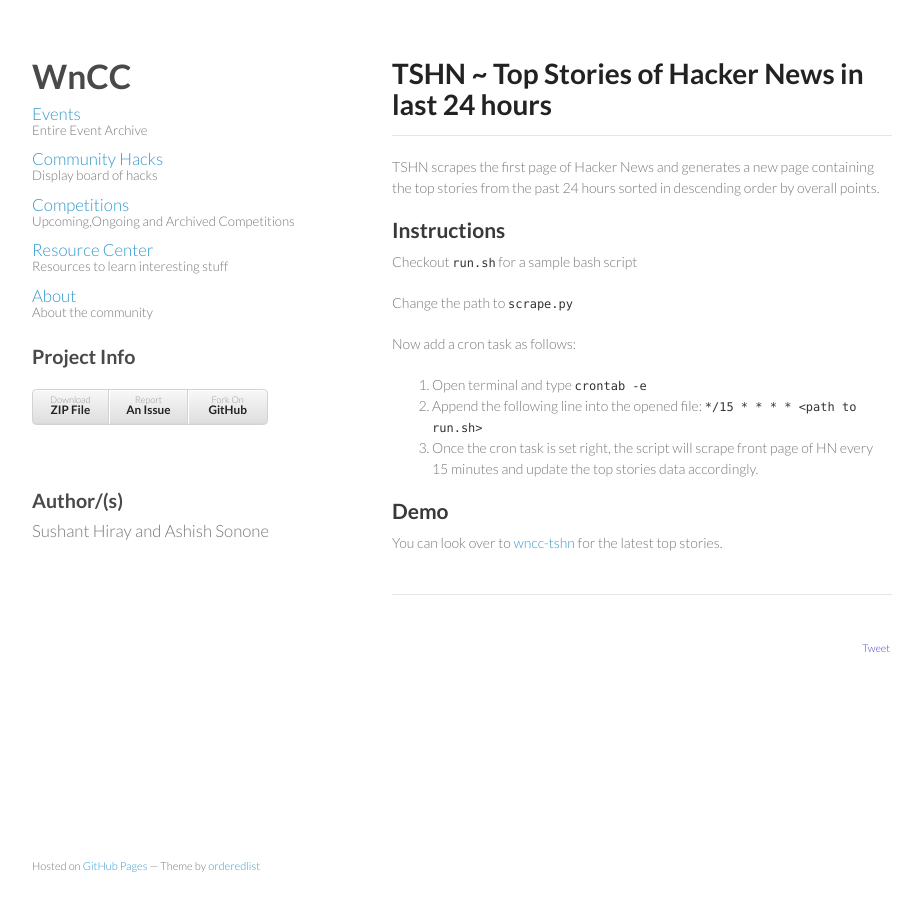
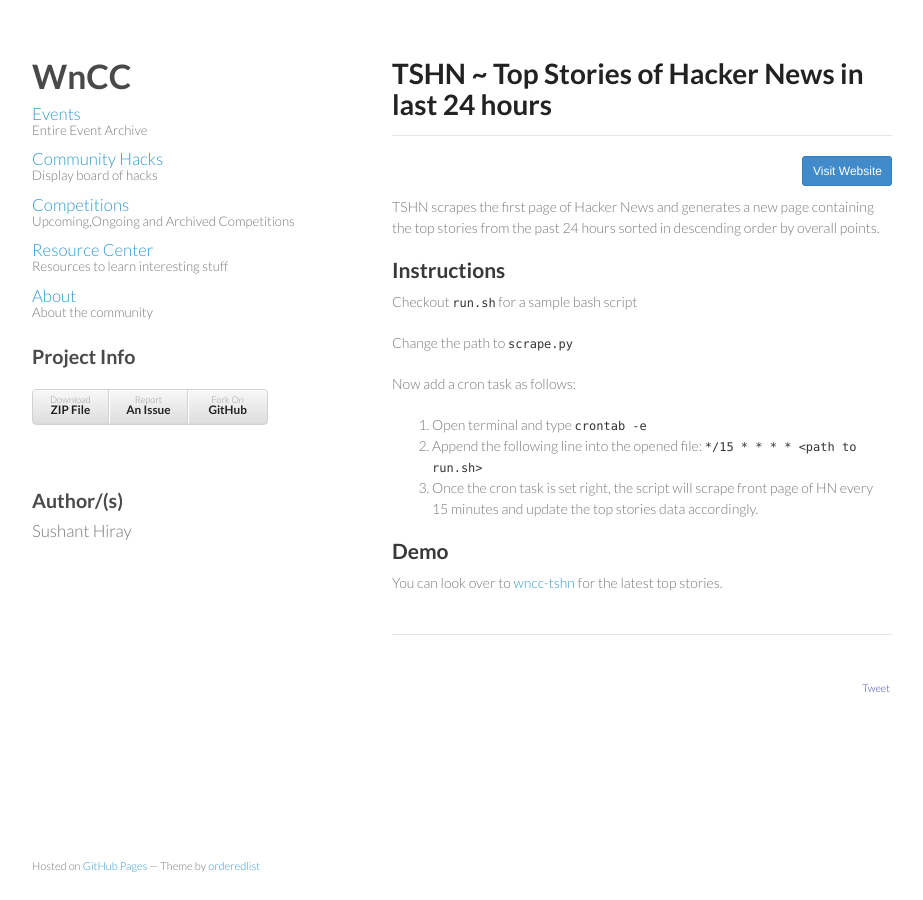
Before and after one commit to wncc/wncc.github.io, a Jekyll site: the page built from hacks/_posts/2013-12-12-tshn.markdown, in a window 1280 px wide. Shown: the whole page, without its empty margins (178-1101 px from the left). Built offline with Jekyll 4.4.1, drawn with Linux system fonts in a browser that asks for light colours; nearby versions of some CDN libraries; Markdown is read by kramdown in place of the engine named in the settings; comment, search, counter and statistics services are not loaded.

Commit message:
Added hack url

```diff
--- a/hacks/_posts/2013-12-12-tshn.markdown
+++ b/hacks/_posts/2013-12-12-tshn.markdown
@@ -5,7 +5,8 @@
 zip_url: https://github.com/sushant-hiray/tshn/zipball/master
 issue_url: https://github.com/sushant-hiray/tshn/issues/new
 repository_url: http://github.com/sushant-hiray/tshn
-author: [Sushant Hiray, Ashish Sonone]
+author: [Sushant Hiray]
+hack_url: http://wncc-iitb.org/tshn
 ---
 
 TSHN scrapes the first page of Hacker News and generates a new page containing the top stories from the past 24 hours sorted in descending order by overall points.
```
